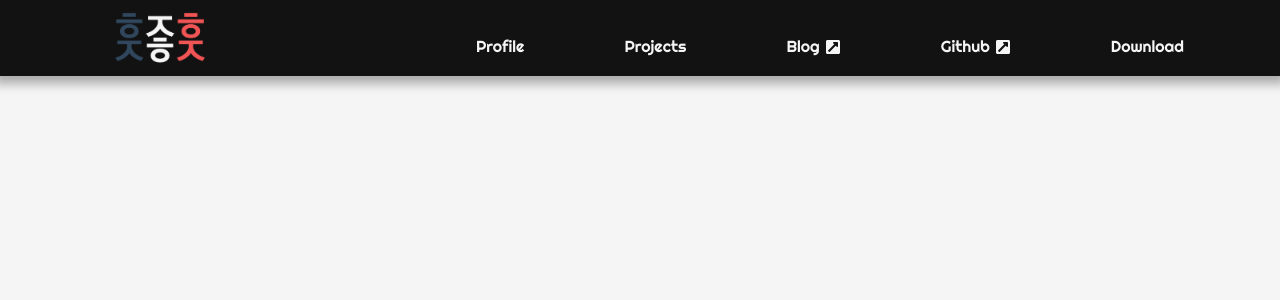
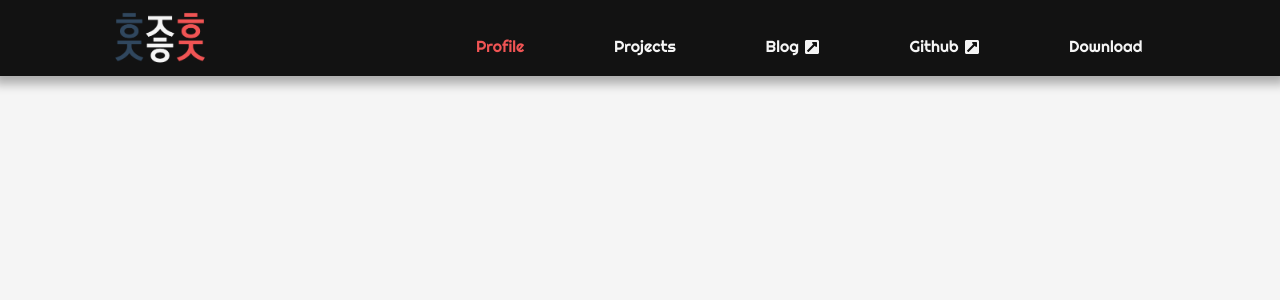
Before and after one commit to jaehyeong305/PoFoL, a React (Create React App) app in the folder pfl-frontend/: page / in a window 1280 px wide. In both pictures the pointer is over the element "Profile". Shown: the top 300 px of the page. Built offline with nearby package versions, Linux system fonts and the light colour scheme.

Commit message:
PFL-8 add hover style on tab

```diff
--- a/pfl-frontend/src/ui-component/header/header.component.scss
+++ b/pfl-frontend/src/ui-component/header/header.component.scss
@@ -13,7 +13,7 @@
     > .tab {
         display: flex;
         color: #f5f5f5;
-        margin-right: 100px;
+        margin-right: 7%;
         padding-top: 36px;
         font-family: 'Righteous', cursive;
         font-size: 16px;
@@ -22,6 +22,11 @@
             margin-left: 20%;
         }
 
+        &:hover {
+            color: #F05454;
+            cursor: grab;
+        }
+
         > .icon.external-link {
             padding: 3px 0 0 5px;
         }
```
